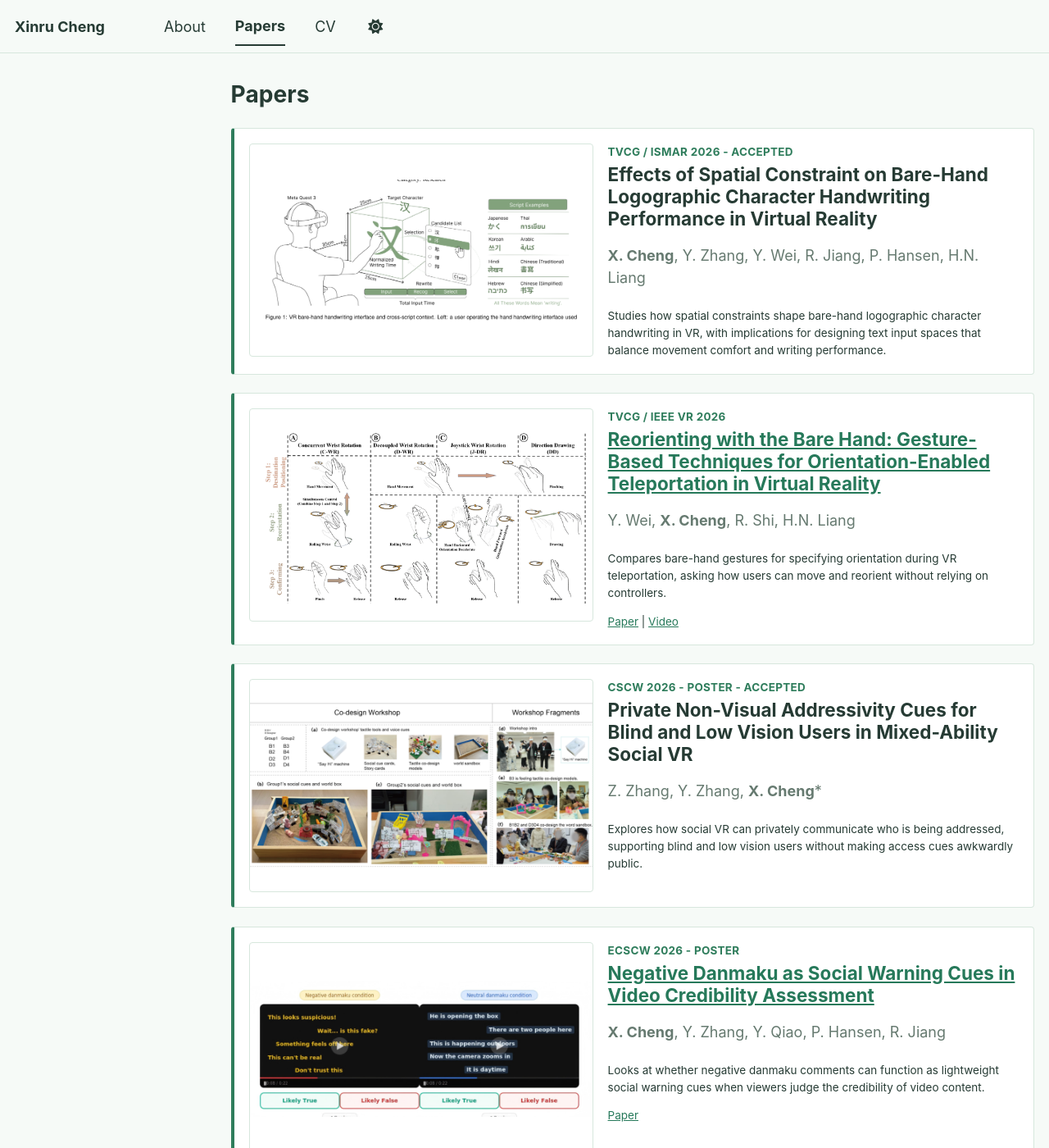
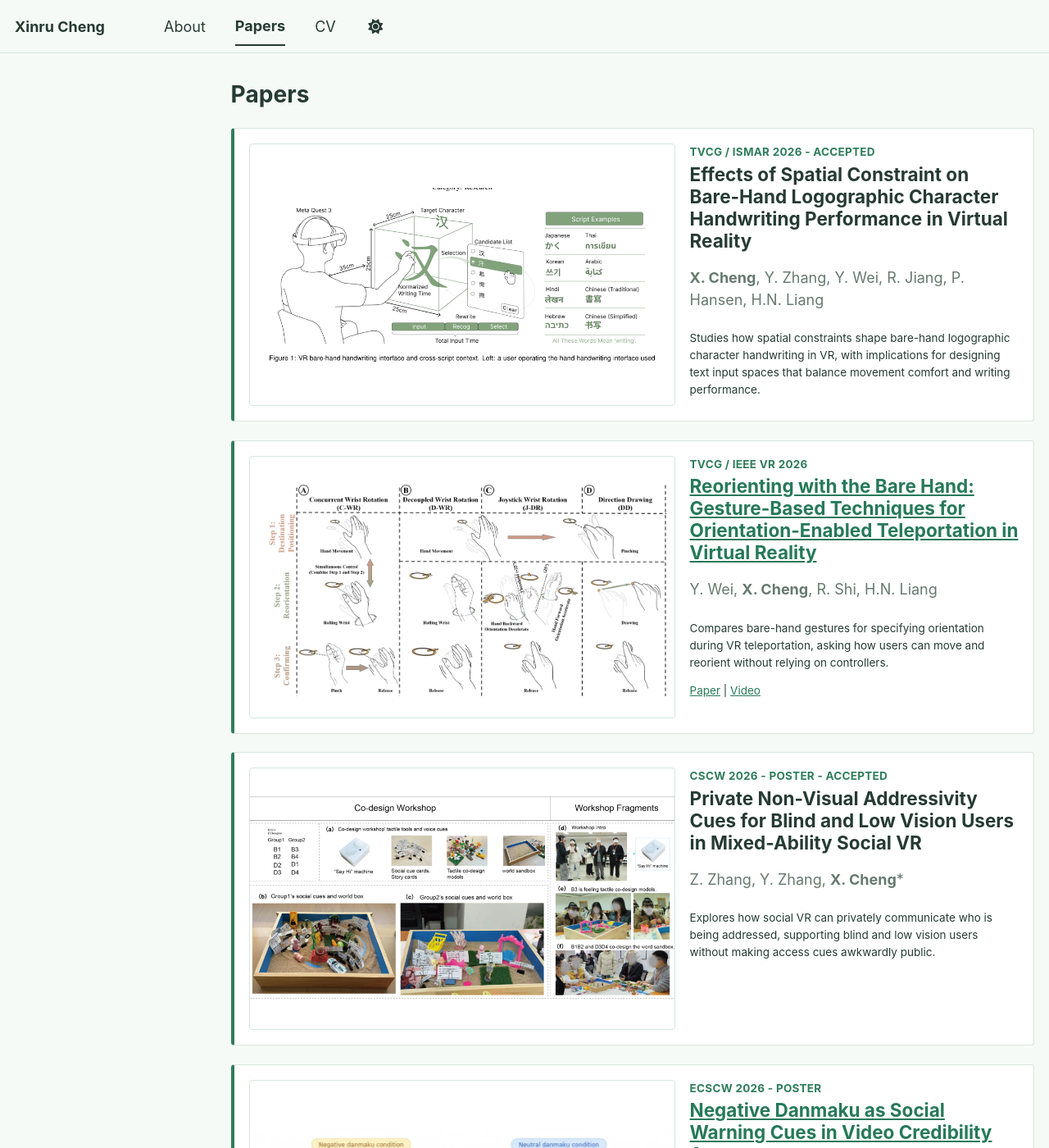
Before and after one commit to raya0313/raya0313.github.io, a Jekyll site: the page built from _pages/publications.html, in a window 1280 px wide and 1400 px high. Shown: the whole window at 82% size. Built offline with Jekyll 4.4.1, drawn with Linux system fonts in a browser that asks for light colours; a script bundle is joined from its source files by our own code; library files that are not in the unit come from our copies.

Commit message:
Enlarge paper images

```diff
--- a/_sass/theme/_raya_green_light.scss
+++ b/_sass/theme/_raya_green_light.scss
@@ -108,7 +108,7 @@ footer {
 
 .publication-card--featured {
   @media (min-width: 720px) {
-    grid-template-columns: 420px 1fr;
+    grid-template-columns: 520px 1fr;
   }
 }
 
@@ -118,7 +118,7 @@ footer {
 
 .publication-card__image img {
   width: 100%;
-  height: 260px;
+  height: 320px;
   object-fit: contain;
   object-position: center;
   background: #fff;
```
